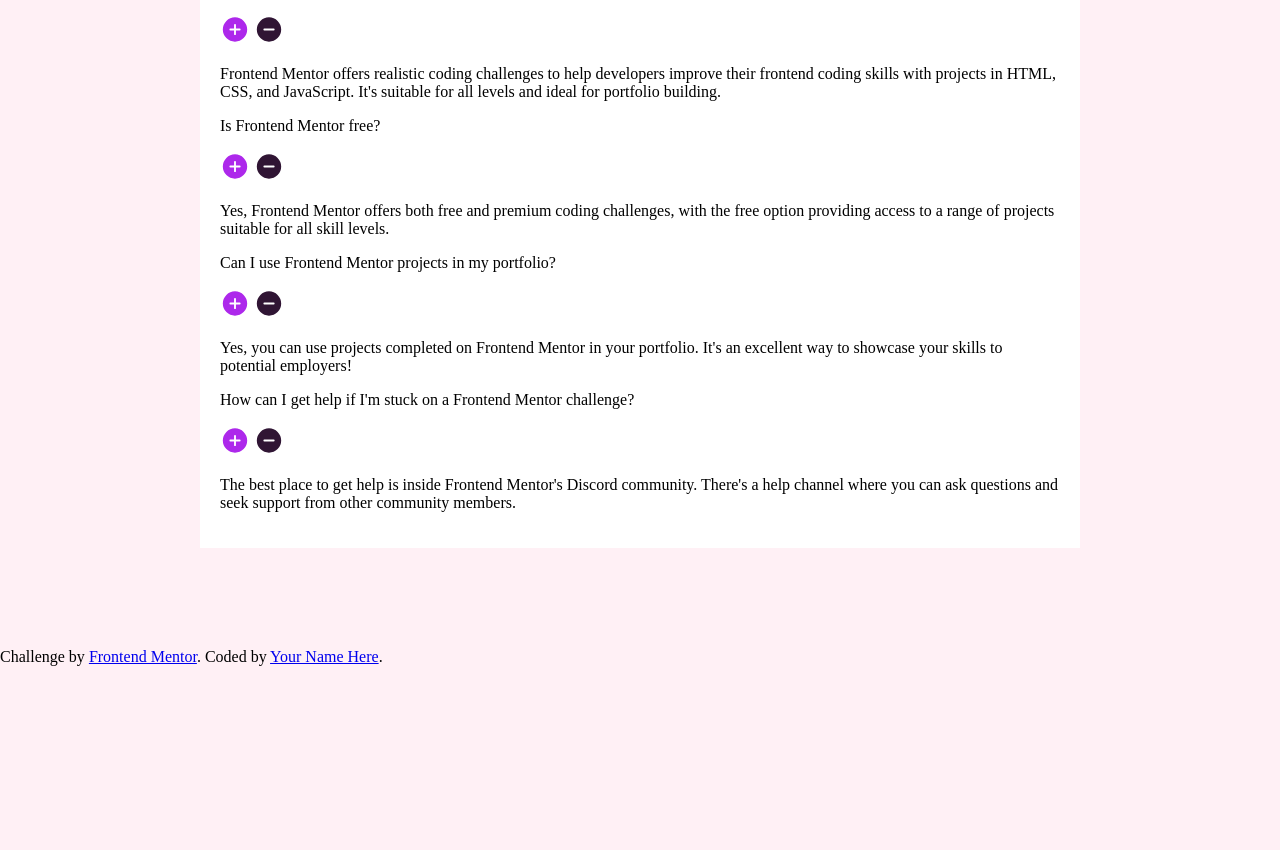
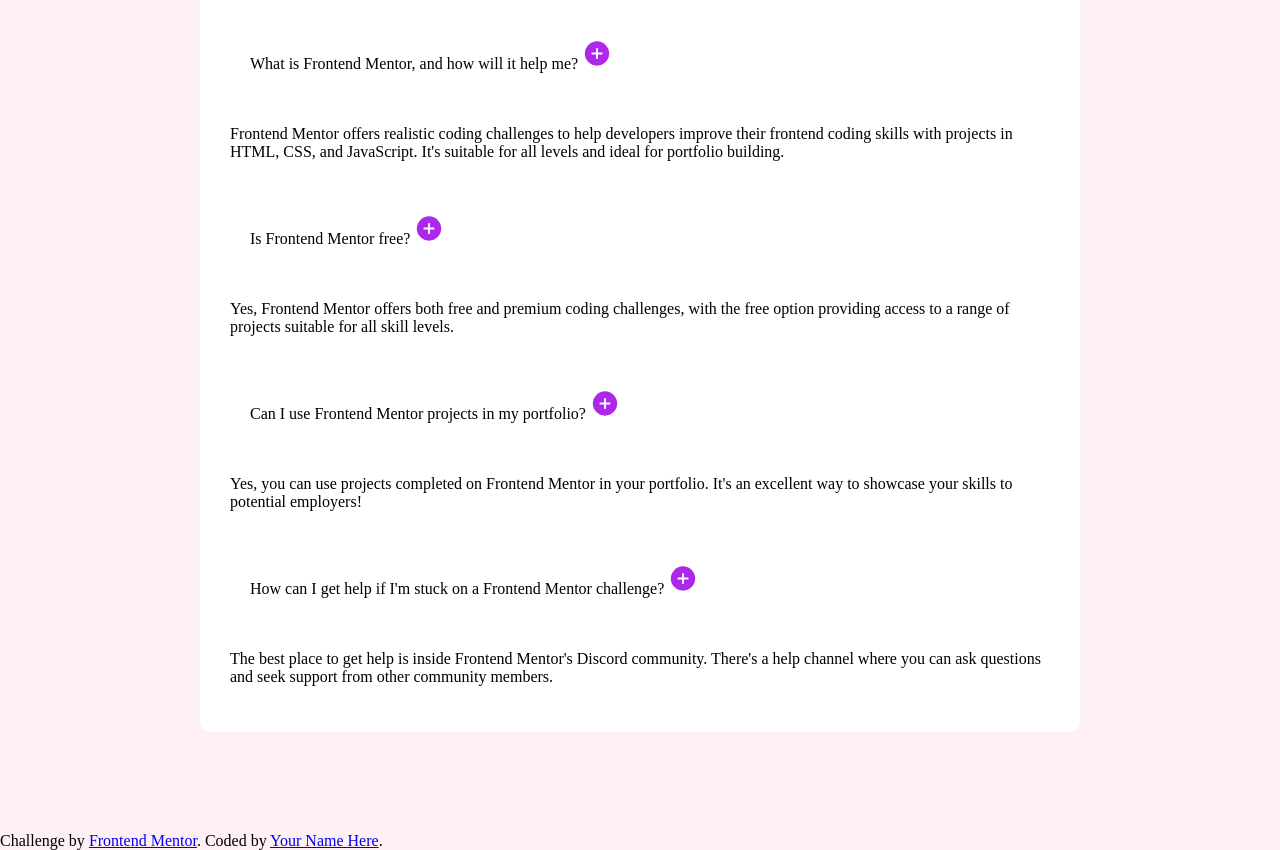
Before and after one commit to Emmabee-initiatives/GIS, a plain HTML site: page index.html in a window 1280 px wide. Shown: the part 508-1358 px from the top of the page. Before the commit the page ends 1174 px from the top, so only its background shows below. Drawn offline with Linux system fonts and the light colour scheme; a web font is replaced by a local one.

Commit message:
Dropdown edit and design

```diff
--- a/index.html
+++ b/index.html
@@ -19,11 +19,15 @@
   <img id="back" src="assets/images/background-pattern-desktop.svg" alt="">
   <div class="container">
 
-    <h1 id="FAQ">FAQs</h1>
+    <h1 id="FAQ"> <img src="assets/images/icon-star.svg" alt=""> FAQs</h1>
+    <div class="dropdown">
       <div class="question">
-      <p>What is Frontend Mentor, and how will it help me?</p>
-      <img class="open" src="assets/images/icon-plus.svg" alt="see more">
-      <img class="close" src="assets/images/icon-minus.svg" alt="Hide">
+        <p>
+          What is Frontend Mentor, and how will it help me?
+          <img onclick="myfunction()" class="open" src="assets/images/icon-plus.svg" alt="see more">
+          <img onclick="myfunction()" class="close" src="assets/images/icon-minus.svg" alt="Hide">
+        </p>
+
       </div>
 
       <div class="answer">
@@ -34,9 +38,12 @@
 
 
       <div class="question">
-      <p>Is Frontend Mentor free?</p>
-      <img class="open" src="assets/images/icon-plus.svg" alt="see more">
-      <img class="close" src="assets/images/icon-minus.svg" alt="Hide">
+        <p>
+          Is Frontend Mentor free?
+          <img onclick="myfunction()" class="open" src="assets/images/icon-plus.svg" alt="see more">
+          <img onclick="myfunction()" class="close" src="assets/images/icon-minus.svg" alt="Hide">
+        </p>
+
       </div>
 
       <div class="answer">
@@ -46,9 +53,12 @@
 
 
       <div class="question">
-      <p>Can I use Frontend Mentor projects in my portfolio?</p>
-      <img class="open" src="assets/images/icon-plus.svg" alt="see more">
-      <img class="close" src="assets/images/icon-minus.svg" alt="Hide">
+        <p>
+          Can I use Frontend Mentor projects in my portfolio?
+          <img onclick="myfunction()" class="open" src="assets/images/icon-plus.svg" alt="see more">
+          <img onclick="myfunction()" class="close" src="assets/images/icon-minus.svg" alt="Hide">
+        </p>
+
       </div>
 
       <div class="answer">
@@ -58,14 +68,18 @@
 
 
       <div class="question">
-      <p>How can I get help if I'm stuck on a Frontend Mentor challenge?</p>
-      <img class="open" src="assets/images/icon-plus.svg" alt="see more">
-      <img class="close" src="assets/images/icon-minus.svg" alt="Hide">
+        <p>
+          How can I get help if I'm stuck on a Frontend Mentor challenge?
+          <img onclick="myfunction()" class="open" src="assets/images/icon-plus.svg" alt="see more">
+          <img onclick="myfunction()" class="close" src="assets/images/icon-minus.svg" alt="Hide">
+        </p>
+
       </div>
 
       <div class="answer">
         <p>The best place to get help is inside Frontend Mentor's Discord community. There's a help
         channel where you can ask questions and seek support from other community members. </p>
+      </div>
     </div>
 
   </div>
--- a/style.css
+++ b/style.css
@@ -18,6 +18,21 @@ body{
     height: auto;
     width: auto;
     background-color: white;
-    padding: 20px;
+    padding: 30px;
+    border-radius: 10px;
+
 
 }
+img{
+    display: inline;
+}
+
+.close{
+    display: none;
+}
+
+.question p{
+    display: inline-block;
+    padding: 20px;
+    margin-right: 100px;
+}
```
Lines whose indentation alone changed are shown as unchanged.
